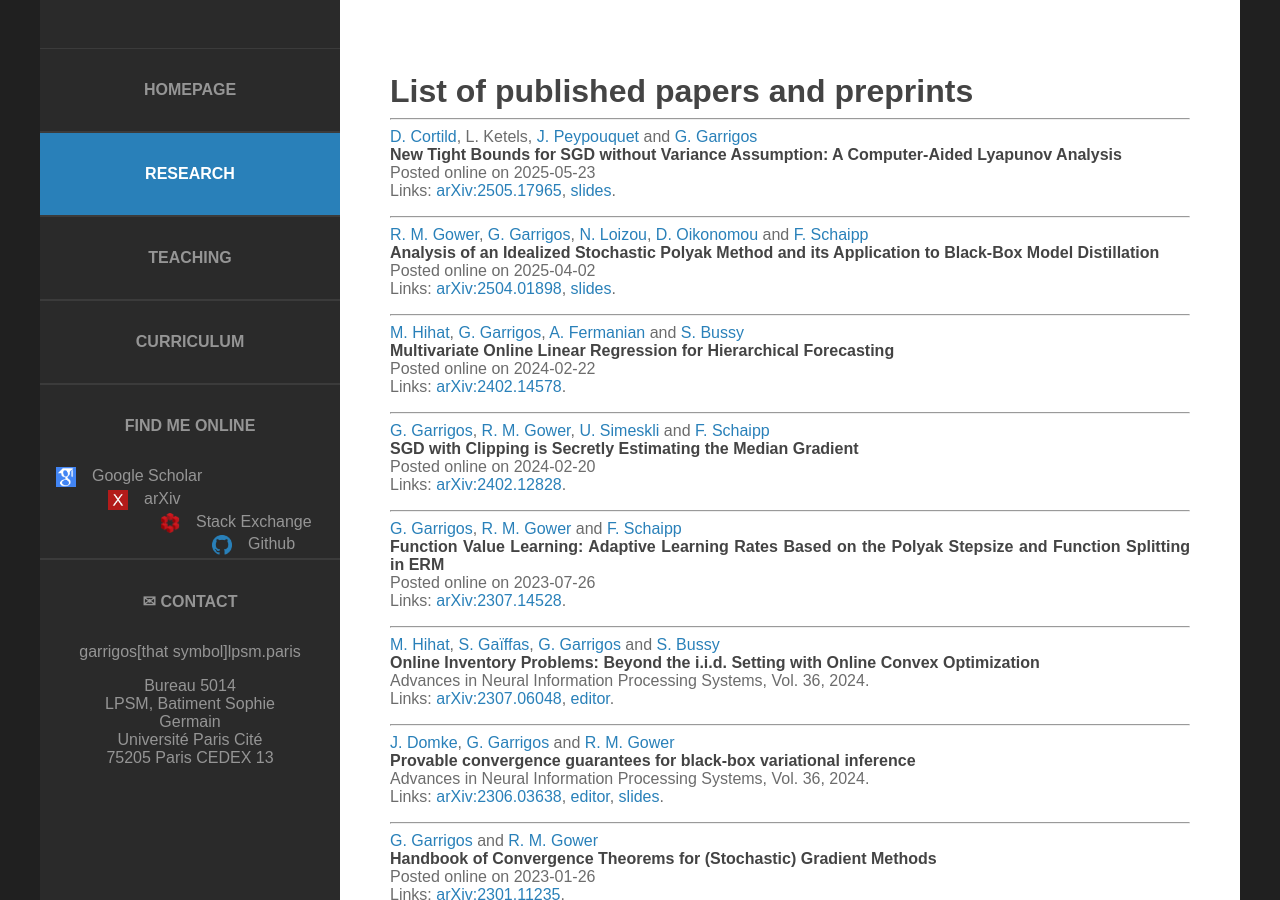
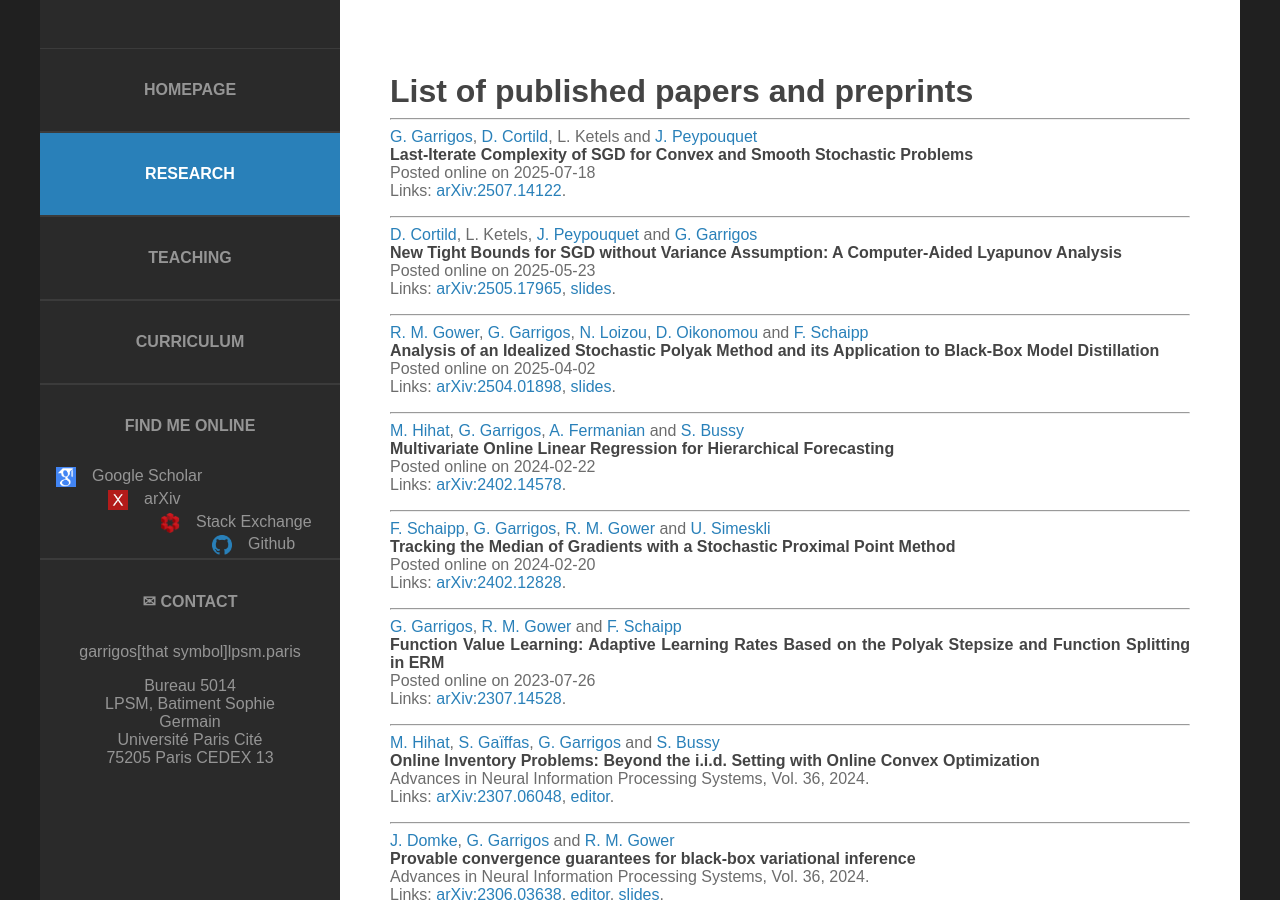
Before and after one commit to Guillaume-Garrigos/guillaume-garrigos.github.io, a Jekyll site: the page built from research.md, in a window 1280 px wide and 900 px high. Built offline with Jekyll 4.4.1, drawn with Linux system fonts in a browser that asks for light colours.

Commit message:
[Github Action] Compile papers.yml in _data/compiled/

```diff
--- a/_data/compiled/papers.csv
+++ b/_data/compiled/papers.csv
@@ -1,8 +1,9 @@
 date,title,status,ref,arxiv,link-editor,link-slides,authors,authors-html
+2025-07-18,Last-Iterate Complexity of SGD for Convex and Smooth Stochastic Problems,preprint,,2507.14122,,,"G. Garrigos, D. Cortild, L. Ketels and J. Peypouquet","<a href=' https://guillaume-garrigos.com '>G. Garrigos</a>, <a href=' https://daniel.cortild.com/ '>D. Cortild</a>, L. Ketels and <a href=' https://sites.google.com/rug.nl/peypouquet '>J. Peypouquet</a>"
 2025-05-23,New Tight Bounds for SGD without Variance Assumption: A Computer-Aided Lyapunov Analysis,preprint,,2505.17965,,2025-SGD-PEP,"D. Cortild, L. Ketels, J. Peypouquet and G. Garrigos","<a href=' https://daniel.cortild.com/ '>D. Cortild</a>, L. Ketels, <a href=' https://sites.google.com/rug.nl/peypouquet '>J. Peypouquet</a> and <a href=' https://guillaume-garrigos.com '>G. Garrigos</a>"
 2025-04-02,Analysis of an Idealized Stochastic Polyak Method and its Application to Black-Box Model Distillation,preprint,,2504.01898,,2025-SPS,"R. M. Gower, G. Garrigos, N. Loizou, D. Oikonomou and F. Schaipp","<a href=' https://gowerrobert.github.io/ '>R. M. Gower</a>, <a href=' https://guillaume-garrigos.com '>G. Garrigos</a>, <a href=' https://nicolasloizou.github.io/ '>N. Loizou</a>, <a href=' https://dimitris-oik.github.io/ '>D. Oikonomou</a> and <a href=' https://fabian-sp.github.io/ '>F. Schaipp</a>"
 2024-02-22,Multivariate Online Linear Regression for Hierarchical Forecasting,preprint,,2402.14578,,,"M. Hihat, G. Garrigos, A. Fermanian and S. Bussy","<a href=' https://scholar.google.com/citations?user=LsBvn28AAAAJ&hl=fr '>M. Hihat</a>, <a href=' https://guillaume-garrigos.com '>G. Garrigos</a>, <a href=' https://afermanian.github.io/ '>A. Fermanian</a> and <a href=' https://simonbussy.com/ '>S. Bussy</a>"
-2024-02-20,SGD with Clipping is Secretly Estimating the Median Gradient,preprint,,2402.12828,,,"G. Garrigos, R. M. Gower, U. Simeskli and F. Schaipp","<a href=' https://guillaume-garrigos.com '>G. Garrigos</a>, <a href=' https://gowerrobert.github.io/ '>R. M. Gower</a>, <a href=' https://www.di.ens.fr/umut.simsekli/ '>U. Simeskli</a> and <a href=' https://fabian-sp.github.io/ '>F. Schaipp</a>"
+2024-02-20,Tracking the Median of Gradients with a Stochastic Proximal Point Method,preprint,,2402.12828,,,"F. Schaipp, G. Garrigos, R. M. Gower and U. Simeskli","<a href=' https://fabian-sp.github.io/ '>F. Schaipp</a>, <a href=' https://guillaume-garrigos.com '>G. Garrigos</a>, <a href=' https://gowerrobert.github.io/ '>R. M. Gower</a> and <a href=' https://www.di.ens.fr/umut.simsekli/ '>U. Simeskli</a>"
 2023-07-26,Function Value Learning: Adaptive Learning Rates Based on the Polyak Stepsize and Function Splitting in ERM,preprint,,2307.14528,,,"G. Garrigos, R. M. Gower and F. Schaipp","<a href=' https://guillaume-garrigos.com '>G. Garrigos</a>, <a href=' https://gowerrobert.github.io/ '>R. M. Gower</a> and <a href=' https://fabian-sp.github.io/ '>F. Schaipp</a>"
 2023-07-12,Online Inventory Problems: Beyond the i.i.d. Setting with Online Convex Optimization,accepted-conf,"Advances in Neural Information Processing Systems, Vol. 36, 2024.",2307.06048,https://proceedings.neurips.cc/paper_files/paper/2023/hash/41128e5b3a7622da5b17588757599077-Abstract-Conference.html,,"M. Hihat, S. Gaïffas, G. Garrigos and S. Bussy","<a href=' https://scholar.google.com/citations?user=LsBvn28AAAAJ&hl=fr '>M. Hihat</a>, <a href=' https://stephanegaiffas.github.io/ '>S. Gaïffas</a>, <a href=' https://guillaume-garrigos.com '>G. Garrigos</a> and <a href=' https://simonbussy.com/ '>S. Bussy</a>"
 2023-06-04,Provable convergence guarantees for black-box variational inference,accepted-conf,"Advances in Neural Information Processing Systems, Vol. 36, 2024.",2306.03638,https://proceedings.neurips.cc/paper_files/paper/2023/hash/d0bcff6425bbf850ec87d5327a965db9-Abstract-Conference.html,2023-VI,"J. Domke, G. Garrigos and R. M. Gower","<a href=' https://people.cs.umass.edu/~domke/ '>J. Domke</a>, <a href=' https://guillaume-garrigos.com '>G. Garrigos</a> and <a href=' https://gowerrobert.github.io/ '>R. M. Gower</a>"
--- a/_data/compiled/papers.yml
+++ b/_data/compiled/papers.yml
@@ -100,6 +100,22 @@ authors:
     name-html: <a href=' http://lcsl.mit.edu/data/silviavilla/Home.html '>S. Villa</a>
     website: http://lcsl.mit.edu/data/silviavilla/Home.html
 papers:
+- arxiv: '2507.14122'
+  author-list:
+  - Garrigos
+  - Cortild
+  - Ketels
+  - Peypouquet
+  authors: G. Garrigos, D. Cortild, L. Ketels and J. Peypouquet
+  authors-html: <a href=' https://guillaume-garrigos.com '>G. Garrigos</a>, <a href='
+    https://daniel.cortild.com/ '>D. Cortild</a>, L. Ketels and <a href=' https://sites.google.com/rug.nl/peypouquet
+    '>J. Peypouquet</a>
+  date: 2025-07-18
+  link-editor: null
+  link-slides: null
+  ref: null
+  status: preprint
+  title: Last-Iterate Complexity of SGD for Convex and Smooth Stochastic Problems
 - arxiv: '2505.17965'
   author-list:
   - Cortild
@@ -155,20 +171,20 @@ papers:
   title: Multivariate Online Linear Regression for Hierarchical Forecasting
 - arxiv: '2402.12828'
   author-list:
+  - Schaipp
   - Garrigos
   - Gower
   - Simsekli
-  - Schaipp
-  authors: G. Garrigos, R. M. Gower, U. Simeskli and F. Schaipp
-  authors-html: <a href=' https://guillaume-garrigos.com '>G. Garrigos</a>, <a href='
-    https://gowerrobert.github.io/ '>R. M. Gower</a>, <a href=' https://www.di.ens.fr/umut.simsekli/
-    '>U. Simeskli</a> and <a href=' https://fabian-sp.github.io/ '>F. Schaipp</a>
+  authors: F. Schaipp, G. Garrigos, R. M. Gower and U. Simeskli
+  authors-html: <a href=' https://fabian-sp.github.io/ '>F. Schaipp</a>, <a href='
+    https://guillaume-garrigos.com '>G. Garrigos</a>, <a href=' https://gowerrobert.github.io/
+    '>R. M. Gower</a> and <a href=' https://www.di.ens.fr/umut.simsekli/ '>U. Simeskli</a>
   date: 2024-02-20
   link-editor: null
   link-slides: null
   ref: null
   status: preprint
-  title: SGD with Clipping is Secretly Estimating the Median Gradient
+  title: Tracking the Median of Gradients with a Stochastic Proximal Point Method
 - arxiv: '2307.14528'
   author-list:
   - Garrigos
```
